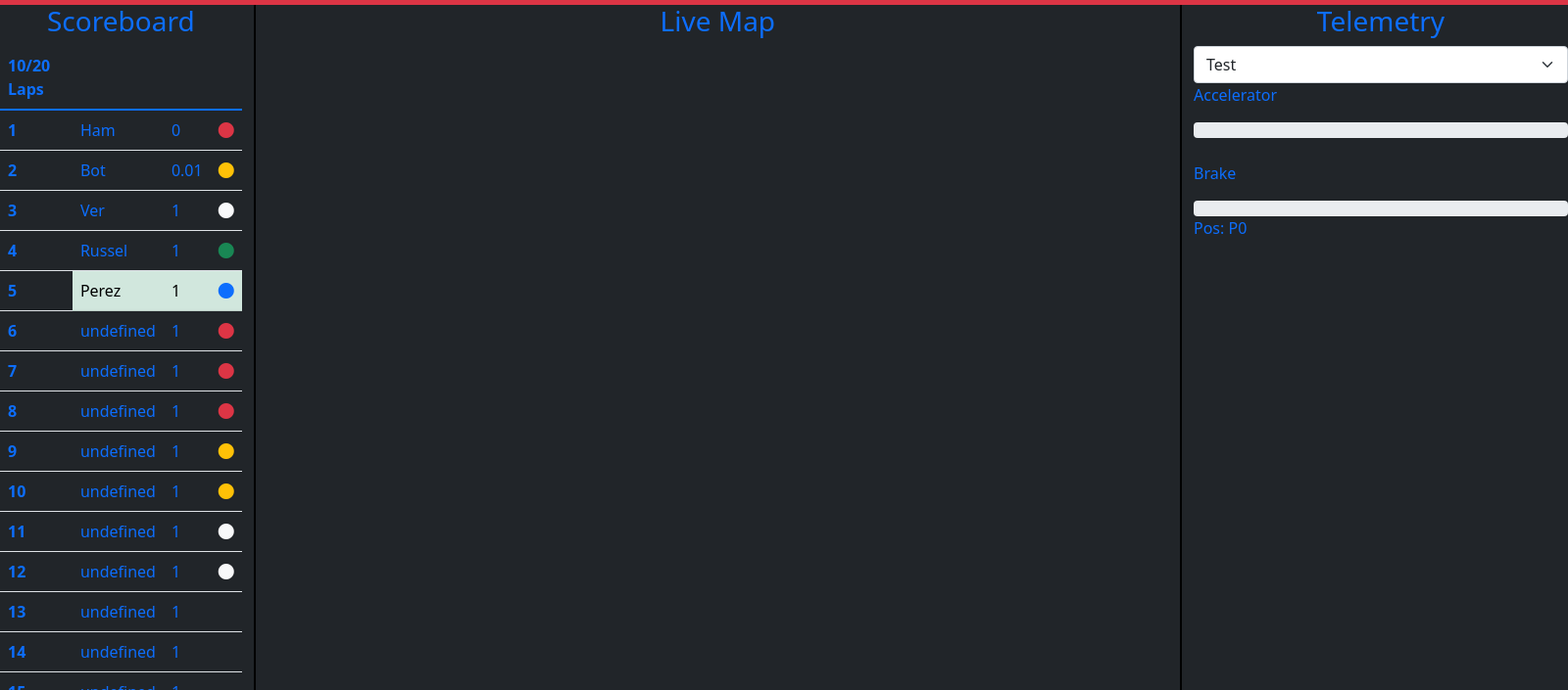
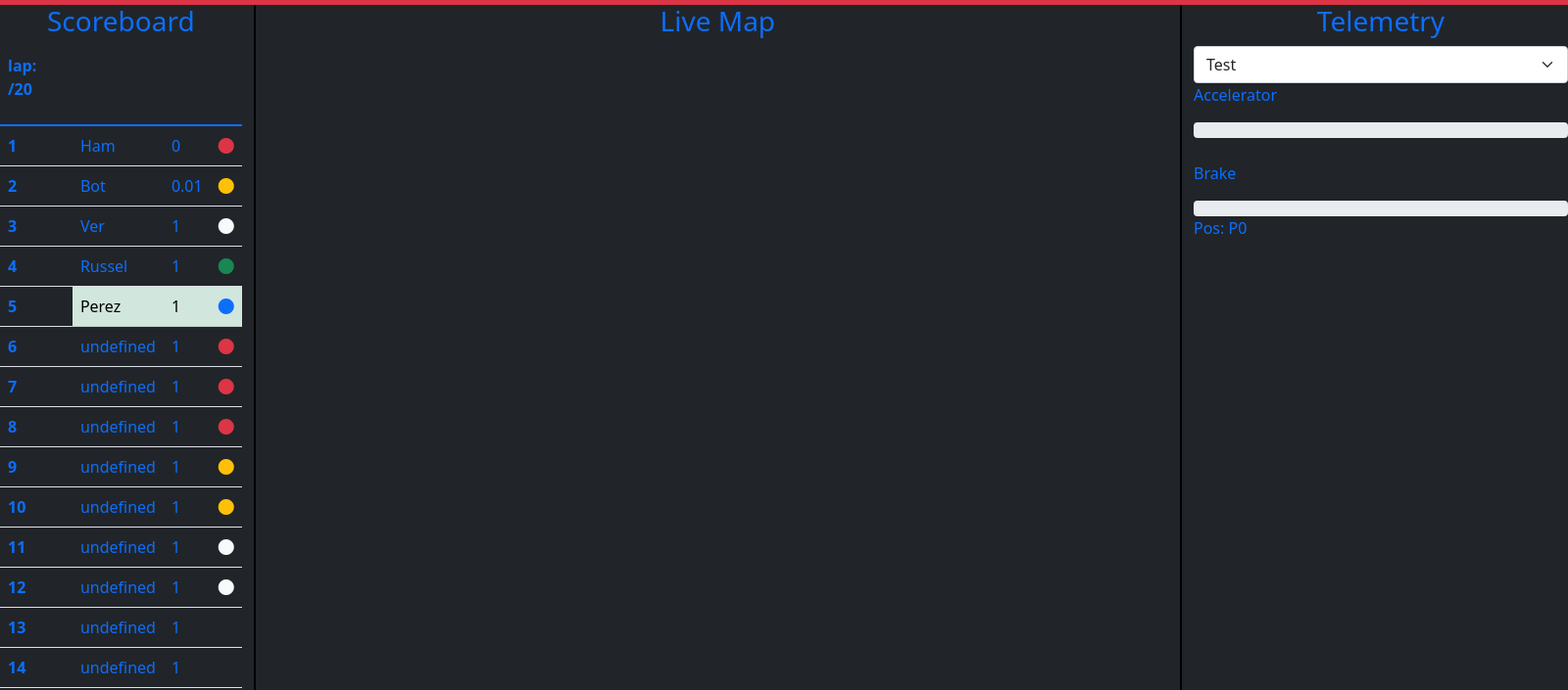
Before and after one commit to Emerson-Shatouhy/F1-Tele, an Electron app: page index.html in a window 1600 px wide. Shown: the part 51-756 px from the top of the page at 98% size. Drawn offline with nearby package versions, Linux system fonts and the light colour scheme.

Commit message:
fixed shit

```diff
--- a/index.html
+++ b/index.html
@@ -42,7 +42,10 @@
             <table class="table text-primary table-hover ">
               <thead>
                 <tr>
-                  <th scope="col">10/20 Laps</th>
+                  <th scope="col">
+                    <!--lap# display-->
+                    <p>lap: <a id="lap">/20<!--total--></p>
+                  </th>
                 </tr>
               </thead>
               <tbody>
--- a/preload.js
+++ b/preload.js
@@ -20,8 +20,12 @@ client.on('participants', function(data) {
     }
 });
 
+
+
 client.on('lapData',function(data) {
     document.getElementById("pos").innerHTML = data.m_lapData[curDriver].m_carPosition;
+    document.getElementById("lap").innerHTML = data.m_lapData[curDriver].m_currentLapNum;
+
 })
 
 
```
